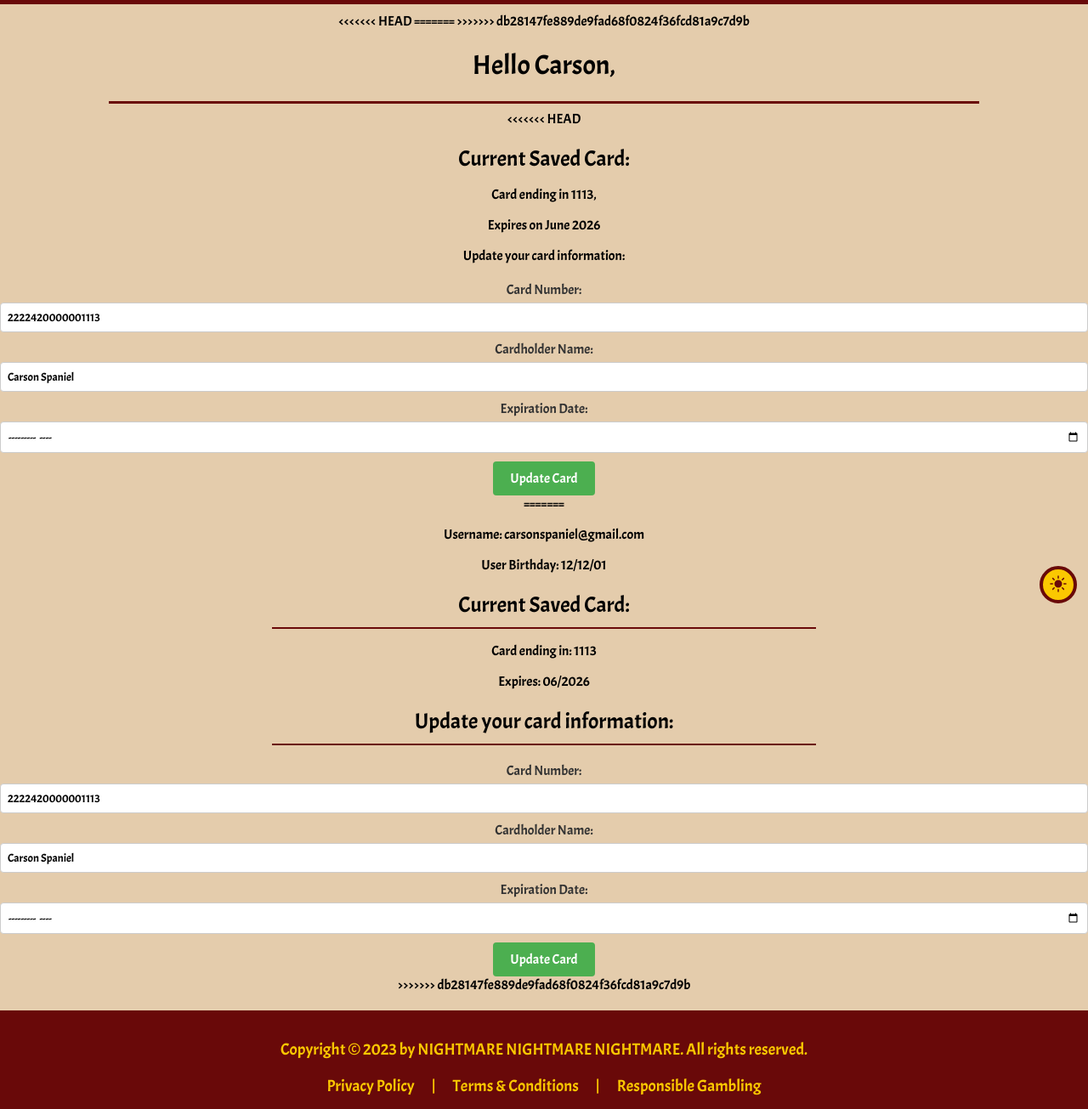
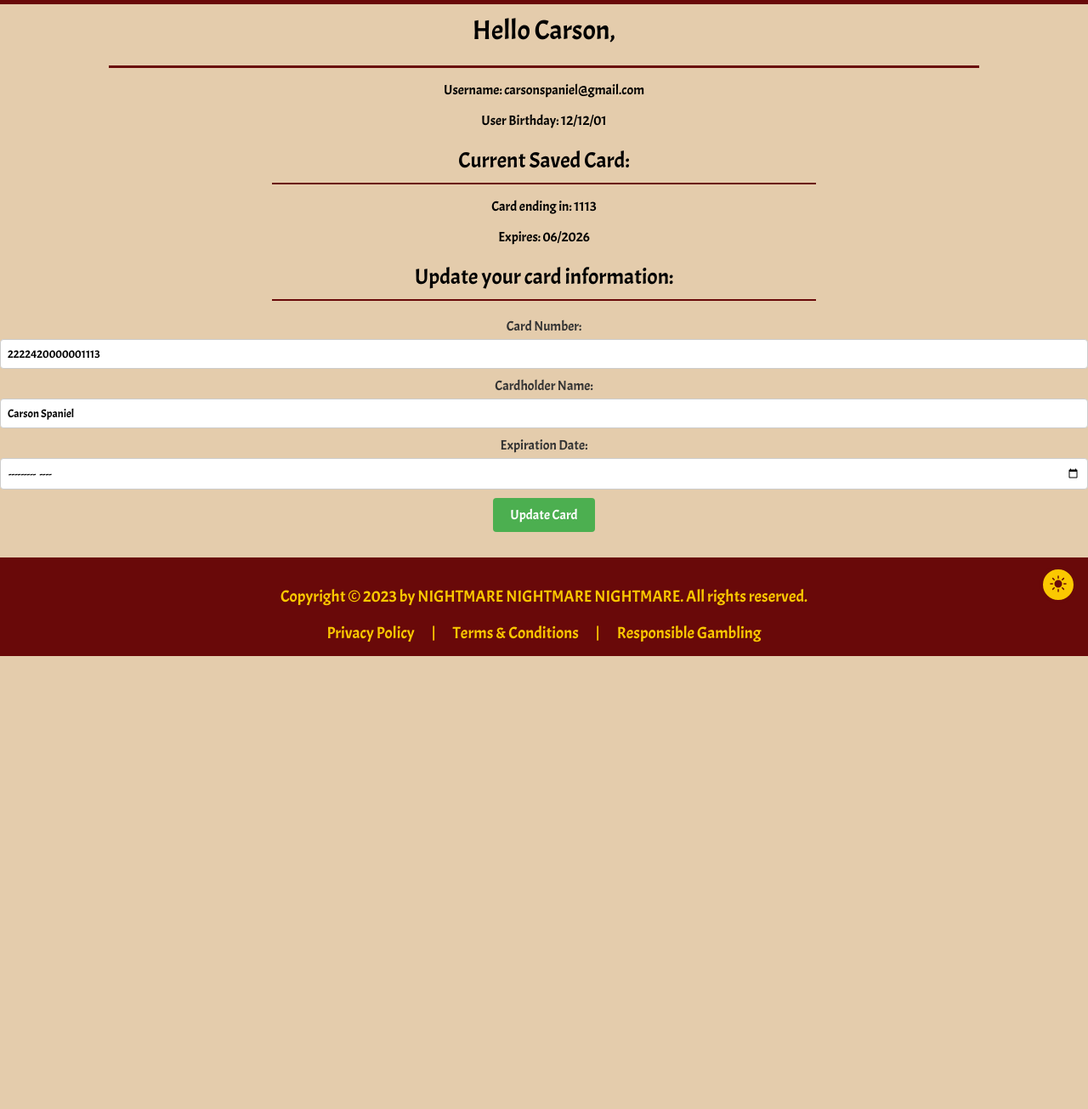
Before and after one commit to Gowtham1Moorthy/python-fullstack, a Django app: template LPSApp/templates/profile.html in a window 1280 px wide. Shown: the part 75-1380 px from the top of the page at 85% size. After the commit the page ends 847 px from the top, so only its background shows below. Run offline with Django 4.2, Linux system fonts and the light colour scheme; the template is opened without the code that fills it: values that come from a table or form of the project are taken from there, others are empty; data comes from the database, SQL or seed files in the repository.

Commit message:
Revert "privacy"
This reverts commit 95d91a43d501909233461576285618afcd9f6d32.

```diff
--- a/LPSApp/templates/profile.html
+++ b/LPSApp/templates/profile.html
@@ -2,10 +2,6 @@
 {% block title %}Profile - {% endblock %}
 {% block content %}
 <head>
-<<<<<<< HEAD
-
-=======
->>>>>>> db28147fe889de9fad68f0824f36fcd81a9c7d9b
     <link rel="stylesheet" type="text/css" href="../static/css/profile.css">
 </head>
 <body>
@@ -16,63 +12,6 @@
                 <hr style="width:80%;text-align:center;height:3px;background-color:var(--underline);border:none;">
             </div>
 
-<<<<<<< HEAD
-    {% if user_profile.savedcard_set.first %}
-        <h2>Current Saved Card:</h2>
-        <p>Card ending in {{ user_profile.savedcard_set.first.last_four_digits }},</p>
-        <p>Expires on {{ user_profile.savedcard_set.first.expiration_date|date:"F Y" }}</p>
-
-        <p>Update your card information:</p>
-        <form method="post" action="{% url 'profile' %}">
-            {% csrf_token %}
-
-            <label for="card_number">Card Number:</label>
-            <!-- TODO add max length for all inputs -->
-            <input type="text" id="card_number" name="card_number" value="{{ user_profile.savedcard_set.first.card_number }}" required>
-            <br>
-
-            <label for="cardholder_name">Cardholder Name:</label>
-            <input type="text" id="cardholder_name" name="cardholder_name" value="{{ user_profile.savedcard_set.first.cardholder_name }}" required>
-            <br>
-
-            <label for="expiration_date">Expiration Date:</label>
-            <input type="month" id="expiration_date" name="expiration_date" value="{{ user_profile.savedcard_set.first.expiration_date|date:'m/y' }}" required>
-            <br>
-
-            <!-- Add more fields if necessary (e.g., CVV) -->
-
-            <button type="submit">Update Card</button>
-        </form>
-    {% else %}
-        <p>No saved cards for this user.</p>
-        <p>Please add a card here.</p>
-        <form method="post" action="{% url 'profile' %}">
-            {% csrf_token %}
-
-            <label for="card_number">Card Number:</label>
-            <!-- TODO add max length for all inputs -->
-            <input type="text" id="card_number" name="card_number" required>
-            <br>
-
-            <label for="cardholder_name">Cardholder Name:</label>
-            <input type="text" id="cardholder_name" name="cardholder_name" required>
-            <br>
-
-            <label for="expiration_date">Expiration Date:</label>
-            <input type="month" id="expiration_date" name="expiration_date" required>
-            <br>
-
-            <!-- Add more fields if necessary (e.g., CVV) -->
-
-            <button type="submit">Save Card</button>
-        </form>
-
-        <div id="email">
-            <button type="button">Change email</button>
-        </div>
-
-    {% endif %}
-=======
             <p>Username: {{ user_profile.user.username }}</p>
             <p>User Birthday: {{ user_profile.birthday }}</p>
             {% if cardInfo %}
@@ -137,6 +76,5 @@
             {% endif %}
         </div>
     </div>
->>>>>>> db28147fe889de9fad68f0824f36fcd81a9c7d9b
 </body>
 {% endblock %}
```
